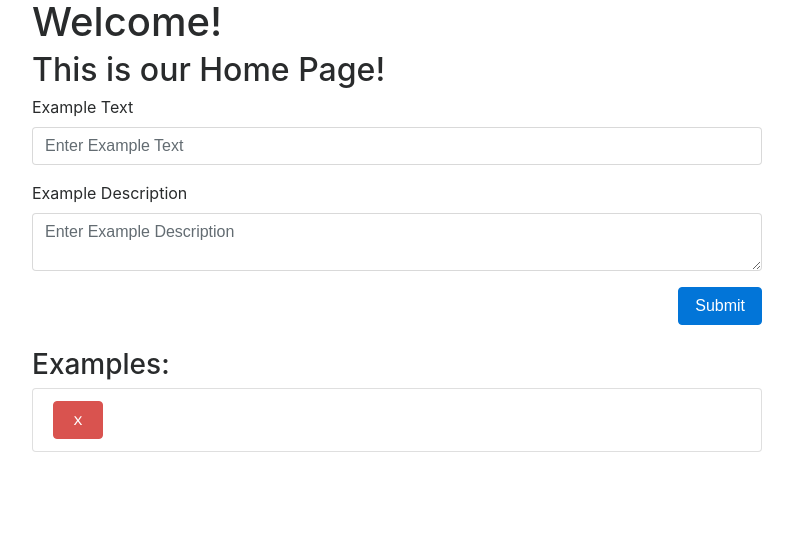
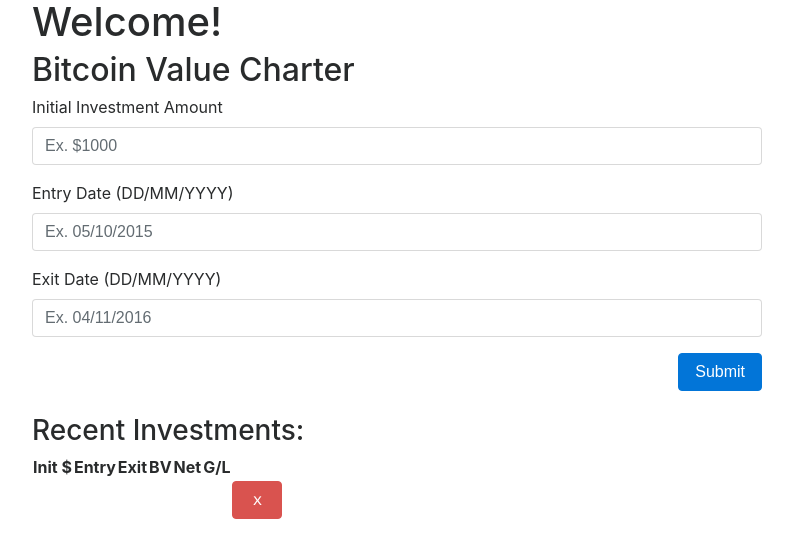
Before and after one commit to MelvynLing/bitCoinValueTracker, a Node server app: page / in a window 1280 px wide. Shown: the top 558 px of the page, without its empty margins (243-1036 px from the left). Run offline with Node 20, Linux system fonts and the light colour scheme; tables that the repository leaves empty hold one stand-in row (values such as "Sample post"); some libraries are stand-ins or nearby versions.

Commit message:
investorModel

```diff
--- a/config/config.json
+++ b/config/config.json
@@ -2,14 +2,14 @@
   "development": {
     "username": "root",
     "password": "root",
-    "database": "exampledb",
+    "database": "investordb",
     "host": "localhost",
     "dialect": "mysql"
   },
   "test": {
     "username": "root",
     "password": "root",
-    "database": "testdb",
+    "database": "investorTestdb",
     "host": "localhost",
     "dialect": "mysql",
     "logging": false
--- a/public/js/index.js
+++ b/public/js/index.js
@@ -1,47 +1,55 @@
 // Get references to page elements
-var $exampleText = $("#example-text");
-var $exampleDescription = $("#example-description");
+var $initialAmount = $("#initialAmount");
+var $entryDate = $("#entryDate");
+var $exitDate = $("#exitDate");
+var $bookValue = $initialAmount;
+var $netAmount = "test";
+var $gainLoss = "test";
 var $submitBtn = $("#submit");
-var $exampleList = $("#example-list");
+var $investor = $("#investor-list");
 
 // The API object contains methods for each kind of request we'll make
 var API = {
-  saveExample: function(example) {
+  saveInvestor: function(investor) {
     return $.ajax({
       headers: {
         "Content-Type": "application/json"
       },
       type: "POST",
-      url: "api/examples",
-      data: JSON.stringify(example)
+      url: "api/investors",
+      data: JSON.stringify(investor)
     });
   },
-  getExamples: function() {
+  getInvestors: function() {
     return $.ajax({
-      url: "api/examples",
+      url: "api/investors",
       type: "GET"
     });
   },
-  deleteExample: function(id) {
+  deleteInvestor: function(id) {
     return $.ajax({
-      url: "api/examples/" + id,
+      url: "api/investors/" + id,
       type: "DELETE"
     });
   }
 };
 
 // refreshExamples gets new examples from the db and repopulates the list
-var refreshExamples = function() {
-  API.getExamples().then(function(data) {
-    var $examples = data.map(function(example) {
+var refreshInvestors = function() {
+  API.getInvestors().then(function(data) {
+    var $investors = data.map(function(investor) {
       var $a = $("<a>")
+/*        .text(example.id)
         .text(example.text)
-        .attr("href", "/example/" + example.id);
+        .text(example.description)
+        .text(example.newText) */
+
+        .attr("href", "/investor/" + investor.id);
 
       var $li = $("<li>")
         .attr({
           class: "list-group-item",
-          "data-id": example.id
+          "data-id": investor.id
         })
         .append($a);
 
@@ -54,8 +62,8 @@
       return $li;
     });
 
-    $exampleList.empty();
-    $exampleList.append($examples);
+    $investorList.empty();
+    $investorList.append($investors);
   });
 };
 
@@ -64,22 +72,26 @@
 var handleFormSubmit = function(event) {
   event.preventDefault();
 
-  var example = {
-    text: $exampleText.val().trim(),
-    description: $exampleDescription.val().trim()
+
+
+  var investor = {
+    initialAmount: $initialAmount.val().trim(),
+    entryDate: $entryDate.val().trim(),
+    exitDate: $exitDate.val().trim(),
+    bookValue: $bookValue.val().trim(),
+    netAmount: $netAmount,
+    gainLoss: $gainLoss
   };
 
-  if (!(example.text && example.description)) {
-    alert("You must enter an example text and description!");
-    return;
-  }
 
-  API.saveExample(example).then(function() {
-    refreshExamples();
+
+  API.saveInvestor(investor).then(function() {
+    refreshInvestors();
   });
 
-  $exampleText.val("");
-  $exampleDescription.val("");
+  $initialAmount.val("");
+  $entryDate.val("");
+  $exitDate.val("");
 };
 
 // handleDeleteBtnClick is called when an example's delete button is clicked
@@ -89,11 +101,11 @@
     .parent()
     .attr("data-id");
 
-  API.deleteExample(idToDelete).then(function() {
-    refreshExamples();
+  API.deleteInvestor(idToDelete).then(function() {
+    refreshInvestors();
   });
 };
 
 // Add event listeners to the submit and delete buttons
 $submitBtn.on("click", handleFormSubmit);
-$exampleList.on("click", ".delete", handleDeleteBtnClick);
+$investorList.on("click", ".delete", handleDeleteBtnClick);
--- a/routes/htmlRoutes.js
+++ b/routes/htmlRoutes.js
@@ -3,19 +3,19 @@
 module.exports = function(app) {
   // Load index page
   app.get("/", function(req, res) {
-    db.Example.findAll({}).then(function(dbExamples) {
+    db.Investor.findAll({}).then(function(dbInvestor) {
       res.render("index", {
         msg: "Welcome!",
-        examples: dbExamples
+        investors: dbInvestor
       });
     });
   });
 
   // Load example page and pass in an example by id
-  app.get("/example/:id", function(req, res) {
-    db.Example.findOne({ where: { id: req.params.id } }).then(function(dbExample) {
-      res.render("example", {
-        example: dbExample
+  app.get("/investor/:id", function(req, res) {
+    db.Investor.findOne({ where: { id: req.params.id } }).then(function(dbInvestor) {
+      res.render("investor", {
+        investor: dbInvestor
       });
     });
   });
--- a/views/index.handlebars
+++ b/views/index.handlebars
@@ -3,27 +3,42 @@
     <div class="row">
       <div class="col-8 offset-2">
         <h1>{{msg}}</h1>
-        <h2>This is our Home Page!</h2>
+        <h2>Bitcoin Value Charter</h2>
         <form class="clearfix mb-4" action="POST">
           <div class="form-group">
-            <label for="example-text">Example Text</label>
-            <input type="text" id="example-text" class="form-control" aria-describedby="example-text" placeholder="Enter Example Text">
+            <label for="initialAmount">Initial Investment Amount</label>
+            <input type="text" id="initialAmount" class="form-control" aria-describedby="initial-Amount" placeholder="Ex. $1000">
           </div>
           <div class="form-group">
-            <label for="example-description">Example Description</label>
-            <textarea class="form-control" id="example-description" aria-describedby="example-description" placeholder="Enter Example Description"></textarea>
+            <label for="entryDate">Entry Date (DD/MM/YYYY)</label>
+            <input type="text" id="entryDate" class="form-control" aria-describedby="entry-Date" placeholder="Ex. 05/10/2015">
           </div>
+          <div class="form-group">
+            <label for="exitDate">Exit Date (DD/MM/YYYY)</label>
+            <input type="text" id="exitDate" class="form-control" aria-describedby="exit-Date" placeholder="Ex. 04/11/2016">
+          </div>
+
           <button id="submit" class="btn btn-primary float-right">Submit</button>
         </form>
-        <h3>Examples:</h3>
-        <ul id="example-list" class="list-group">
-          {{#each examples}}
-          <li data-id="{{this.id}}" class="list-group-item">
-            <a href="example/{{this.id}}">{{this.text}}</a>
-            <button class="btn btn-danger float-right delete">ｘ</button>
-          </li>
+        <h3>Recent Investments:</h3>
+        <table class="list-group" id="#investor-list">
+      <tr><th>Init $</th><th>Entry</th><th>Exit</th><th>BV</th><th>Net</th><th>G/L</th></tr>
+
+          {{#each investors}}
+                             <tr data-id="{{this.id}}">
+
+            <td><a href="investor/{{this.id}}">{{this.initialAmount}}</a></td>
+            <td><a href="investor/{{this.id}}">{{this.entryDate}}</a></td>
+            <td><a href="investor/{{this.id}}">{{this.exitDate}}</a></td>
+            <td><a href="investor/{{this.id}}">{{this.bookValue}}</a></td>
+            <td><a href="investor/{{this.id}}">{{this.netAmount}}</a></td>
+            <td><a href="investor/{{this.id}}">{{this.gainLoss}}</a></td>
+            <td><button class="btn btn-danger float-right delete">ｘ</button></td>
+                                </tr>
+
           {{/each}}
-        </ul>
+</table>
+
       </div>
     </div>
   </div>
--- a/views/layouts/main.handlebars
+++ b/views/layouts/main.handlebars
@@ -5,7 +5,7 @@
   <meta charset="utf-8">
   <link rel="stylesheet" href="https://maxcdn.bootstrapcdn.com/bootstrap/4.0.0-beta.3/css/bootstrap.min.css">
   <link rel="stylesheet" href="/styles/styles.css" media="screen" title="no title" charset="utf-8">
-  <title>Home Page</title>
+  <title>Bitcoin Value Charter</title>
 </head>
 
 <body>
```
Also changed, not shown: models/example.js (deleted, +0 -7 lines), models/investor.js (added, +11 -0 lines), models/schema.sql (+4 -4 lines), routes/apiRoutes.js (+9 -9 lines), views/example.handlebars (deleted, +0 -19 lines), views/investor.handlebars (added, +20 -0 lines).
